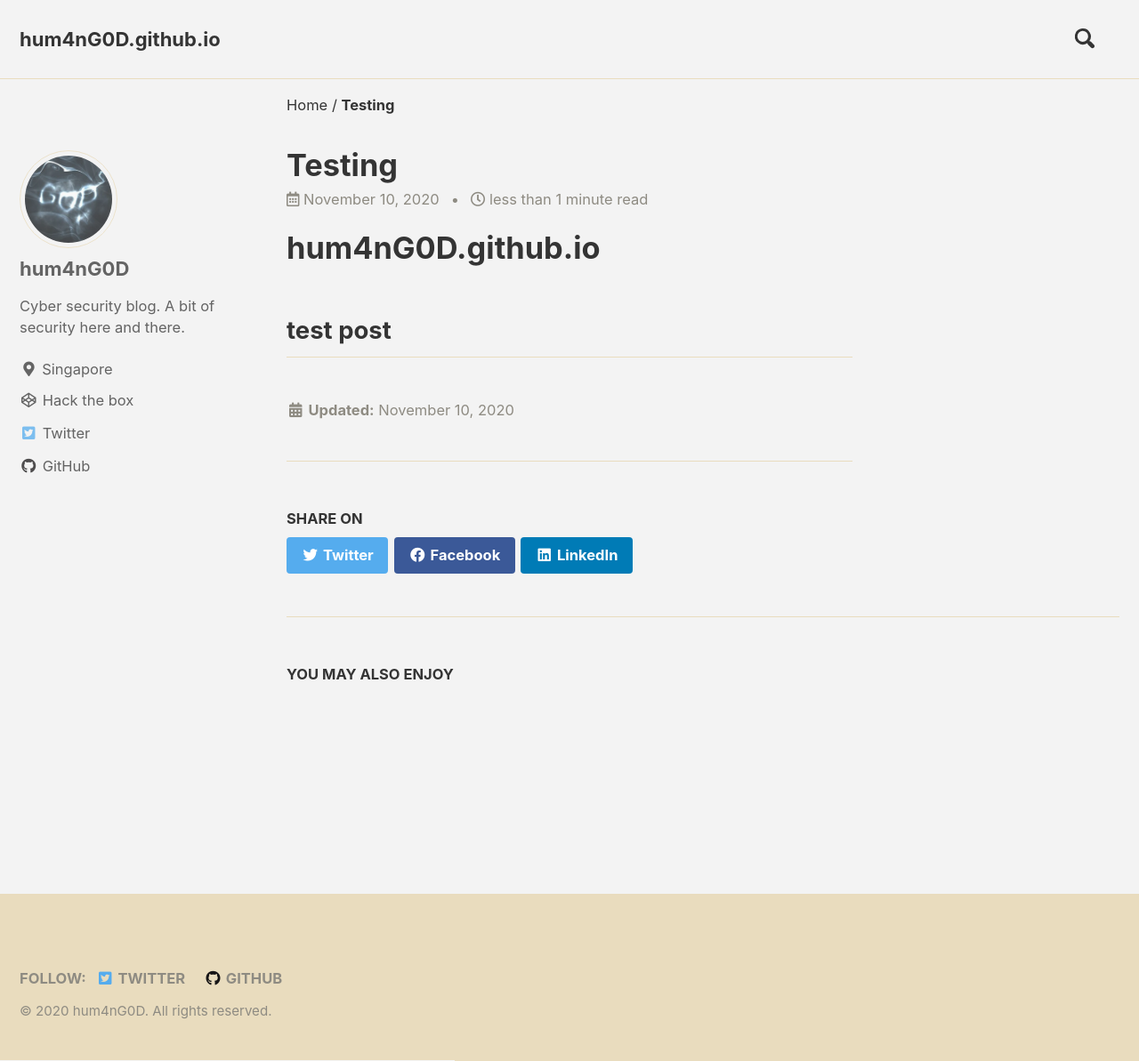
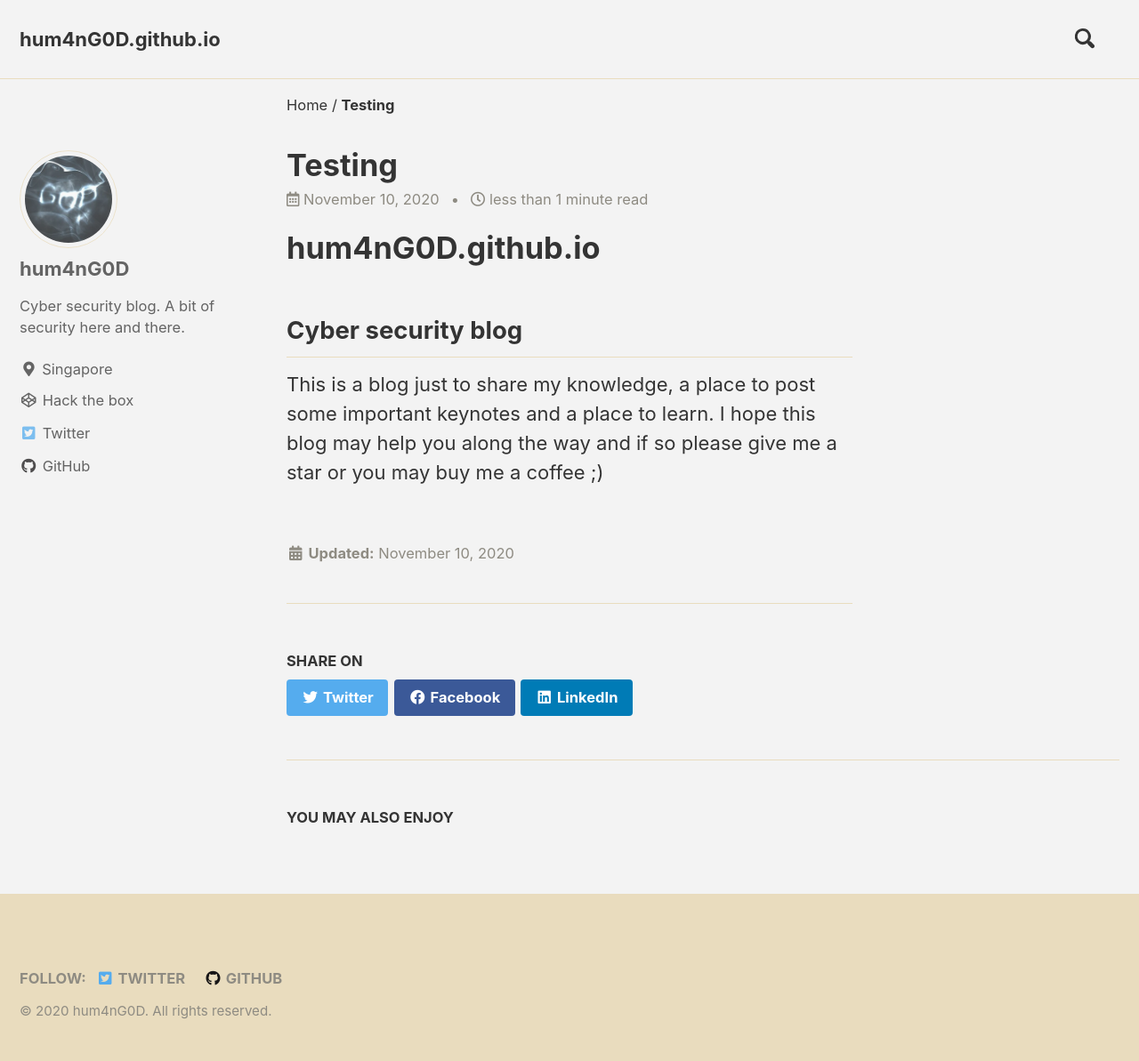
Before and after one commit to hum4nG0D/hum4nG0D.github.io, a Jekyll site: the page built from _posts/2020-11-10-testing.md, in a window 1280 px wide and 1193 px high. Shown: the whole window at 89% size. Built offline with Jekyll 4.4.1, drawn with Linux system fonts in a browser that asks for light colours; cached includes are drawn as plain includes.

Commit message:
Update 2020-11-10-testing.md

```diff
--- a/_posts/2020-11-10-testing.md
+++ b/_posts/2020-11-10-testing.md
@@ -1,2 +1,4 @@
 # hum4nG0D.github.io
-## test post
+## Cyber security blog
+
+This is a blog just to share my knowledge, a place to post some important keynotes and a place to learn. I hope this blog may help you along the way and if so please give me a star or you may buy me a coffee ;)
```
